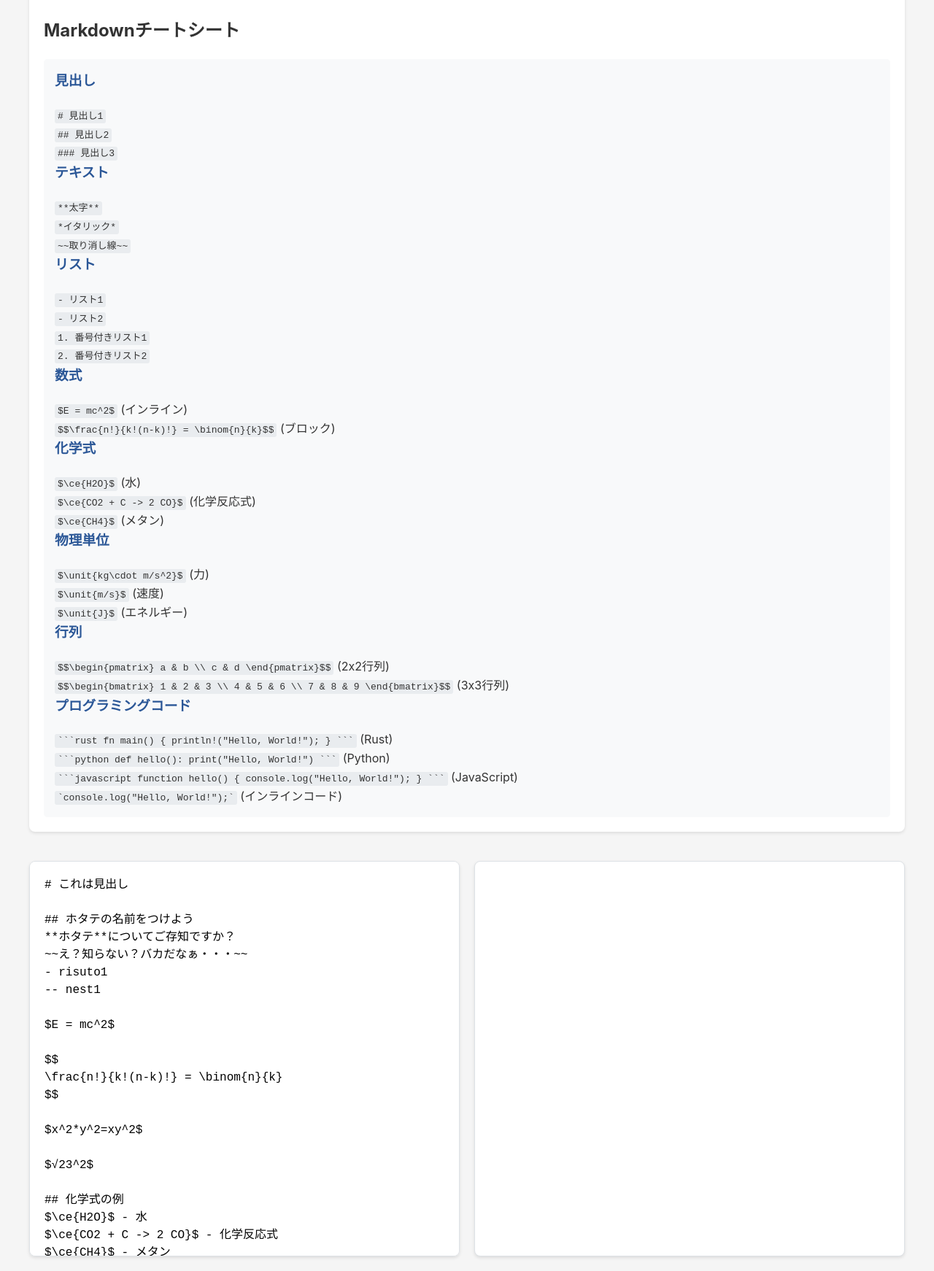
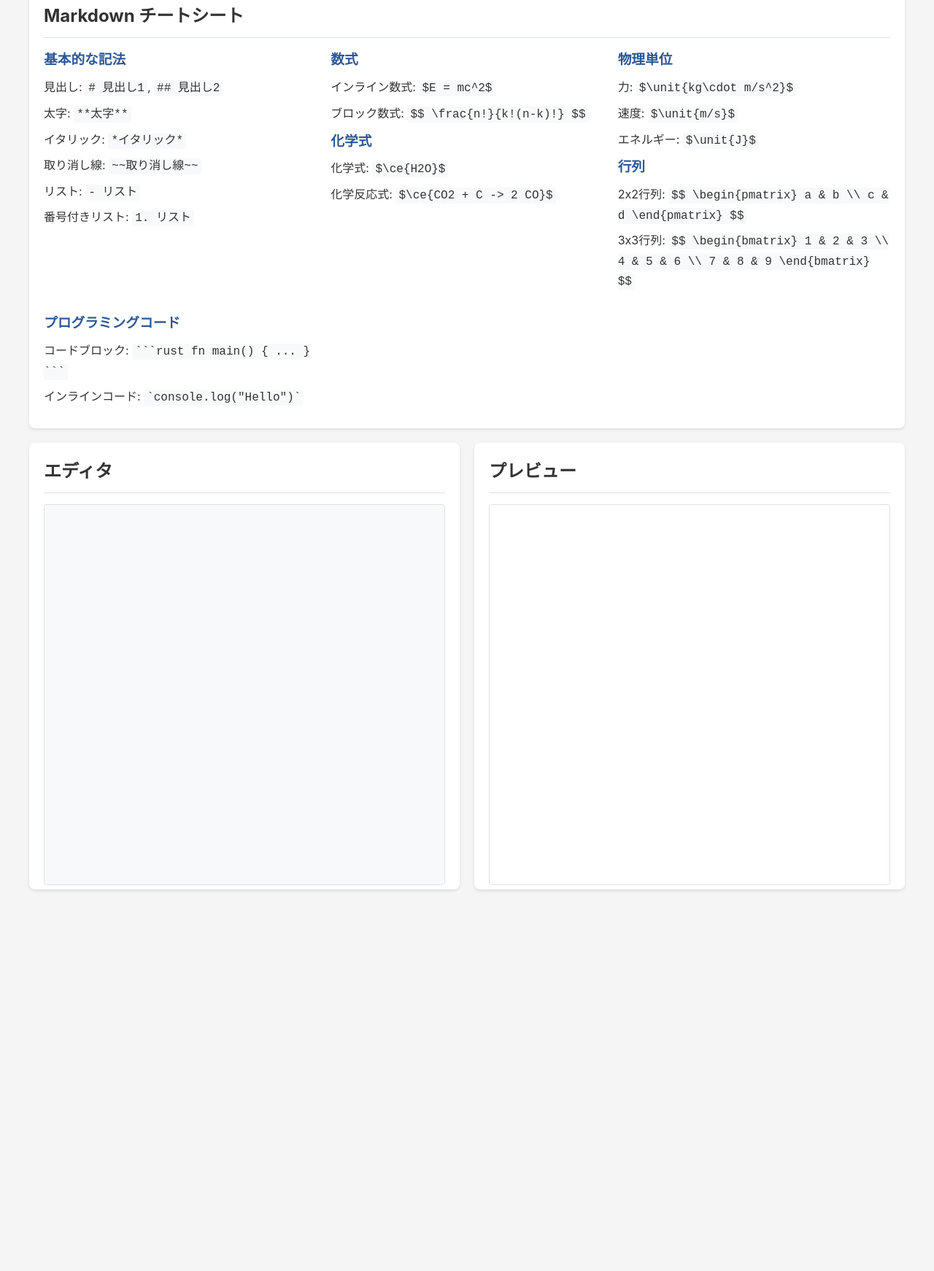
Before and after one commit to toma4423/md_editer, a plain HTML site: page index.html in a window 1280 px wide. Shown: the part 37-1779 px from the top of the page at 73% size. After the commit the page ends 1276 px from the top, so only its background shows below. Drawn offline with nearby package versions, Linux system fonts and the light colour scheme; a script that the page names is missing.

Commit message:
Refactor Markdown Editor layout and enhance functionality with improved styling and syntax highlighting. Updated README to include demo link and GitHub Pages deployment instructions. Added GitHub Actions workflow for automatic deployment.

````diff
--- a/index.html
+++ b/index.html
@@ -4,11 +4,17 @@
     <meta charset="UTF-8">
     <meta name="viewport" content="width=device-width, initial-scale=1.0">
     <title>Markdown Editor</title>
-    <!-- MathJaxのスクリプト -->
+    <link rel="stylesheet" href="https://cdnjs.cloudflare.com/ajax/libs/highlight.js/11.9.0/styles/github.min.css">
+    <script src="https://cdnjs.cloudflare.com/ajax/libs/highlight.js/11.9.0/highlight.min.js"></script>
+    <script src="https://cdnjs.cloudflare.com/ajax/libs/highlight.js/11.9.0/languages/rust.min.js"></script>
+    <script src="https://cdnjs.cloudflare.com/ajax/libs/highlight.js/11.9.0/languages/python.min.js"></script>
+    <script src="https://cdnjs.cloudflare.com/ajax/libs/highlight.js/11.9.0/languages/javascript.min.js"></script>
+    <script src="https://polyfill.io/v3/polyfill.min.js?features=es6"></script>
+    <script id="MathJax-script" async src="https://cdn.jsdelivr.net/npm/mathjax@3/es5/tex-mml-chtml.js"></script>
     <script>
         window.MathJax = {
             loader: {
-                load: ['[tex]/mhchem', '[tex]/physics', '[tex]/ams']
+                load: ['[tex]/mhchem', '[tex]/ams']
             },
             tex: {
                 inlineMath: [['$', '$']],
@@ -16,30 +22,22 @@
                 processEscapes: true,
                 processEnvironments: true,
                 packages: {
-                    '[+]': ['mhchem', 'physics', 'ams']
-                },
-                macros: {
-                    '\\unit': '\\mathrm{#1}'
+                    '[+]': ['mhchem', 'ams']
                 }
             },
             options: {
-                skipHtmlTags: ['script', 'noscript', 'style', 'textarea', 'pre', 'code'],
-                ignoreHtmlClass: 'tex2jax_ignore',
-                processHtmlClass: 'tex2jax_process'
+                skipHtmlTags: ['script', 'noscript', 'style', 'textarea', 'pre'],
+                ignoreHtmlClass: '.*',
+                processHtmlClass: 'math-inline|math-block'
             },
             startup: {
                 ready: () => {
                     MathJax.startup.defaultReady();
                     console.log('MathJax is ready');
                 }
-            },
-            chtml: {
-                scale: 1.1,
-                minScale: 0.5
             }
         };
     </script>
-    <script src="https://cdn.jsdelivr.net/npm/mathjax@3/es5/tex-chtml.js" id="MathJax-script" async></script>
     <style>
         :root {
             --editor-bg: #f8f9fa;
@@ -48,37 +46,77 @@
             --border-color: #dee2e6;
             --focus-color: #80bdff;
             --math-color: #2b5797;
+            --section-bg: #ffffff;
+            --section-shadow: 0 2px 4px rgba(0, 0, 0, 0.1);
+        }
+
+        * {
+            box-sizing: border-box;
+            margin: 0;
+            padding: 0;
         }
 
         body {
             font-family: -apple-system, BlinkMacSystemFont, "Segoe UI", Roboto, "Helvetica Neue", Arial, sans-serif;
             line-height: 1.6;
             color: var(--text-color);
-            margin: 0;
+            background-color: #f5f5f5;
             padding: 20px;
-            background-color: #f5f5f5;
         }
 
         .container {
             max-width: 1200px;
             margin: 0 auto;
-            display: grid;
-            grid-template-rows: auto 1fr;
+            display: flex;
+            flex-direction: column;
             gap: 20px;
         }
 
         .cheatsheet-section {
-            background-color: var(--preview-bg);
+            background-color: var(--section-bg);
             padding: 20px;
             border-radius: 8px;
-            box-shadow: 0 2px 4px rgba(0, 0, 0, 0.1);
-            margin-bottom: 20px;
+            box-shadow: var(--section-shadow);
+        }
+
+        .cheatsheet-section h2 {
+            margin-bottom: 15px;
+            padding-bottom: 10px;
+            border-bottom: 1px solid var(--border-color);
+        }
+
+        .cheatsheet-content {
+            display: grid;
+            grid-template-columns: repeat(auto-fit, minmax(300px, 1fr));
+            gap: 20px;
+        }
+
+        .cheatsheet-content h3 {
+            margin-bottom: 10px;
+            color: var(--math-color);
+        }
+
+        .cheatsheet-content ul {
+            list-style: none;
+            padding-left: 0;
+        }
+
+        .cheatsheet-content li {
+            margin-bottom: 8px;
+        }
+
+        .cheatsheet-content code {
+            background-color: #f8f9fa;
+            padding: 2px 4px;
+            border-radius: 3px;
+            font-family: 'Courier New', Courier, monospace;
         }
 
         .editor-container {
             display: grid;
             grid-template-columns: 1fr 1fr;
             gap: 20px;
+            min-height: 600px;
         }
 
         @media (max-width: 768px) {
@@ -87,21 +125,32 @@
             }
         }
 
-        .editor, .preview {
-            background-color: var(--preview-bg);
-            border: 1px solid var(--border-color);
+        .editor-section, .preview-section {
+            background-color: var(--section-bg);
+            padding: 20px;
             border-radius: 8px;
-            padding: 20px;
-            min-height: 500px;
-            box-shadow: 0 2px 4px rgba(0, 0, 0, 0.1);
+            box-shadow: var(--section-shadow);
+        }
+
+        .editor-section h2, .preview-section h2 {
+            margin-bottom: 15px;
+            padding-bottom: 10px;
+            border-bottom: 1px solid var(--border-color);
         }
 
         .editor {
+            width: 100%;
+            height: calc(100% - 50px);
+            min-height: 500px;
             font-family: 'Courier New', Courier, monospace;
             font-size: 16px;
             line-height: 1.5;
+            padding: 15px;
+            border: 1px solid var(--border-color);
+            border-radius: 4px;
             resize: none;
             outline: none;
+            background-color: var(--editor-bg);
         }
 
         .editor:focus {
@@ -110,7 +159,13 @@
         }
 
         .preview {
+            height: calc(100% - 50px);
+            min-height: 500px;
             overflow-y: auto;
+            padding: 15px;
+            background-color: var(--preview-bg);
+            border: 1px solid var(--border-color);
+            border-radius: 4px;
         }
 
         .preview h1 {
@@ -187,177 +242,73 @@
             margin: 1em 0;
             text-align: center;
         }
-
-        .cheatsheet {
-            background-color: #f8f9fa;
-            padding: 15px;
-            border-radius: 5px;
-            margin-top: 10px;
-        }
-
-        .cheatsheet h3 {
-            margin-top: 0;
-            color: var(--math-color);
-        }
-
-        .cheatsheet code {
-            background-color: #e9ecef;
-            padding: 2px 4px;
-            border-radius: 3px;
-        }
     </style>
 </head>
 <body>
     <div class="container">
         <div class="cheatsheet-section">
-            <h2>Markdownチートシート</h2>
-            <div class="cheatsheet">
-                <h3>見出し</h3>
-                <code># 見出し1</code><br>
-                <code>## 見出し2</code><br>
-                <code>### 見出し3</code>
+            <h2>Markdown チートシート</h2>
+            <div class="cheatsheet-content">
+                <div>
+                    <h3>基本的な記法</h3>
+                    <ul>
+                        <li>見出し: <code># 見出し1</code>, <code>## 見出し2</code></li>
+                        <li>太字: <code>**太字**</code></li>
+                        <li>イタリック: <code>*イタリック*</code></li>
+                        <li>取り消し線: <code>~~取り消し線~~</code></li>
+                        <li>リスト: <code>- リスト</code></li>
+                        <li>番号付きリスト: <code>1. リスト</code></li>
+                    </ul>
+                </div>
 
-                <h3>テキスト</h3>
-                <code>**太字**</code><br>
-                <code>*イタリック*</code><br>
-                <code>~~取り消し線~~</code>
-
-                <h3>リスト</h3>
-                <code>- リスト1</code><br>
-                <code>- リスト2</code><br>
-                <code>1. 番号付きリスト1</code><br>
-                <code>2. 番号付きリスト2</code>
-
+                <div>
                     <h3>数式</h3>
-                <code>$E = mc^2$</code> (インライン)<br>
-                <code>$$\frac{n!}{k!(n-k)!} = \binom{n}{k}$$</code> (ブロック)
+                    <ul>
+                        <li>インライン数式: <code>$E = mc^2$</code></li>
+                        <li>ブロック数式: <code>$$ \frac{n!}{k!(n-k)!} $$</code></li>
+                    </ul>
 
                     <h3>化学式</h3>
-                <code>$\ce{H2O}$</code> (水)<br>
-                <code>$\ce{CO2 + C -> 2 CO}$</code> (化学反応式)<br>
-                <code>$\ce{CH4}$</code> (メタン)
+                    <ul>
+                        <li>化学式: <code>$\ce{H2O}$</code></li>
+                        <li>化学反応式: <code>$\ce{CO2 + C -> 2 CO}$</code></li>
+                    </ul>
+                </div>
 
+                <div>
                     <h3>物理単位</h3>
-                <code>$\unit{kg\cdot m/s^2}$</code> (力)<br>
-                <code>$\unit{m/s}$</code> (速度)<br>
-                <code>$\unit{J}$</code> (エネルギー)
+                    <ul>
+                        <li>力: <code>$\unit{kg\cdot m/s^2}$</code></li>
+                        <li>速度: <code>$\unit{m/s}$</code></li>
+                        <li>エネルギー: <code>$\unit{J}$</code></li>
+                    </ul>
 
                     <h3>行列</h3>
-                <code>$$\begin{pmatrix} a & b \\ c & d \end{pmatrix}$$</code> (2x2行列)<br>
-                <code>$$\begin{bmatrix} 1 & 2 & 3 \\ 4 & 5 & 6 \\ 7 & 8 & 9 \end{bmatrix}$$</code> (3x3行列)
+                    <ul>
+                        <li>2x2行列: <code>$$ \begin{pmatrix} a & b \\ c & d \end{pmatrix} $$</code></li>
+                        <li>3x3行列: <code>$$ \begin{bmatrix} 1 & 2 & 3 \\ 4 & 5 & 6 \\ 7 & 8 & 9 \end{bmatrix} $$</code></li>
+                    </ul>
+                </div>
 
+                <div>
                     <h3>プログラミングコード</h3>
-                <code>```rust
-fn main() {
-    println!("Hello, World!");
-}
-```</code> (Rust)<br>
-                <code>```python
-def hello():
-    print("Hello, World!")
-```</code> (Python)<br>
-                <code>```javascript
-function hello() {
-    console.log("Hello, World!");
-}
-```</code> (JavaScript)<br>
-                <code>`console.log("Hello, World!");`</code> (インラインコード)
+                    <ul>
+                        <li>コードブロック: <code>```rust fn main() { ... } ```</code></li>
+                        <li>インラインコード: <code>`console.log("Hello")`</code></li>
+                    </ul>
+                </div>
             </div>
         </div>
 
         <div class="editor-container">
-            <textarea id="editor" class="editor" placeholder="Markdownを入力してください..."># これは見出し
-
-## ホタテの名前をつけよう
-**ホタテ**についてご存知ですか？
-~~え？知らない？バカだなぁ・・・~~
-- risuto1
--- nest1
-
-$E = mc^2$
-
-$$
-\frac{n!}{k!(n-k)!} = \binom{n}{k}
-$$
-
-$x^2*y^2=xy^2$
-
-$√23^2$
-
-## 化学式の例
-$\ce{H2O}$ - 水
-$\ce{CO2 + C -> 2 CO}$ - 化学反応式
-$\ce{CH4}$ - メタン
-
-## 物理単位の例
-$\unit{kg\cdot m/s^2}$ - 力
-$\unit{m/s}$ - 速度
-$\unit{J}$ - エネルギー
-
-## 行列の例
-$$
-\begin{pmatrix} a & b \\ c & d \end{pmatrix}
-$$
-
-$$
-\begin{bmatrix} 1 & 2 & 3 \\ 4 & 5 & 6 \\ 7 & 8 & 9 \end{bmatrix}
-$$
-
-## プログラミングコードの例
-
-### Rust
-```rust
-fn main() {
-    println!("Hello, World!");
-}
-
-// 構造体の例
-struct Point {
-    x: f64,
-    y: f64,
-}
-
-// トレイトの例
-trait Drawable {
-    fn draw(&self);
-}
-```
-
-### Python
-```python
-def hello():
-    print("Hello, World!")
-
-# クラスの例
-class Person:
-    def __init__(self, name):
-        self.name = name
-
-    def greet(self):
-        print(f"Hello, {self.name}!")
-```
-
-### JavaScript
-```javascript
-function hello() {
-    console.log("Hello, World!");
-}
-
-// クラスの例
-class Person {
-    constructor(name) {
-        this.name = name;
-    }
-
-    greet() {
-        console.log(`Hello, ${this.name}!`);
-    }
-}
-```
-
-### インラインコード
-これは`console.log("Hello, World!");`のようなインラインコードの例です。</textarea>
+            <div class="editor-section">
+                <h2>エディタ</h2>
+                <textarea id="editor" class="editor"></textarea>
+            </div>
+            <div class="preview-section">
+                <h2>プレビュー</h2>
                 <div id="preview" class="preview"></div>
+            </div>
         </div>
     </div>
 
@@ -370,20 +321,101 @@ class Person {
             const editor = document.getElementById('editor');
             const preview = document.getElementById('preview');
 
+            // 初期コンテンツを設定
+            editor.value = `# Markdown エディタ
+
+## 基本的な記法
+- **太字**
+- *イタリック*
+- ~~取り消し線~~
+
+## 数式の例
+インライン数式: $E = mc^2$
+
+ブロック数式:
+$$
+\\frac{n!}{k!(n-k)!} = \\binom{n}{k}
+$$
+
+## 化学式の例
+水の化学式: $\\ce{H2O}$
+
+化学反応式: $\\ce{CO2 + C -> 2 CO}$
+
+メタンの燃焼: $\\ce{CH4 + 2 O2 -> CO2 + 2 H2O}$
+
+アンモニアの合成: $\\ce{N2 + 3 H2 <=> 2 NH3}$
+
+## 物理単位の例
+力: $\\unit{kg\\cdot m/s^2}$
+速度: $\\unit{m/s}$
+エネルギー: $\\unit{J}$
+
+## 行列の例
+2x2行列:
+$$
+\\begin{pmatrix} a & b \\\\ c & d \\end{pmatrix}
+$$
+
+3x3行列:
+$$
+\\begin{bmatrix} 1 & 2 & 3 \\\\ 4 & 5 & 6 \\\\ 7 & 8 & 9 \\end{bmatrix}
+$$
+
+## プログラミングコードの例
+
+\`\`\`rust
+fn main() {
+    println!("Hello, World!");
+}
+
+struct Point {
+    x: f64,
+    y: f64,
+}
+
+trait Drawable {
+    fn draw(&self);
+}
+\`\`\`
+
+\`\`\`python
+def hello():
+    print("Hello, World!")
+
+class Person:
+    def __init__(self, name):
+        self.name = name
+\`\`\`
+
+\`\`\`javascript
+function hello() {
+    console.log("Hello, World!");
+}
+
+class Person {
+    constructor(name) {
+        this.name = name;
+    }
+}
+\`\`\`
+
+インラインコード: \`console.log("Hello, World!");\`
+`;
+
             function updatePreview() {
                 const markdown = editor.value;
                 const html = markdown_to_html(markdown);
                 preview.innerHTML = html;
 
+                // コードブロックのシンタックスハイライト
+                document.querySelectorAll('pre code').forEach((block) => {
+                    hljs.highlightElement(block);
+                });
+
+                // MathJaxの再レンダリング
                 if (window.MathJax) {
-                    MathJax.typesetPromise([preview])
-                        .then(() => {
-                            console.log('Math typeset completed');
-                            // 数式の表示を確認
-                            const mathElements = preview.querySelectorAll('.math-inline, .math-block');
-                            console.log('Math elements found:', mathElements.length);
-                        })
-                        .catch((err) => console.error('MathJax error:', err));
+                    window.MathJax.typesetPromise([preview]).catch((err) => console.error('MathJax error:', err));
                 }
             }
 
````
Also changed, not shown: .github/workflows/deploy.yml (added), README.md, 1 other file. Lines whose indentation alone changed are shown as unchanged.
